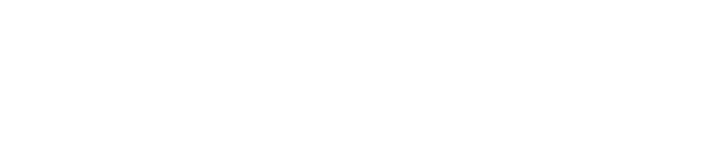
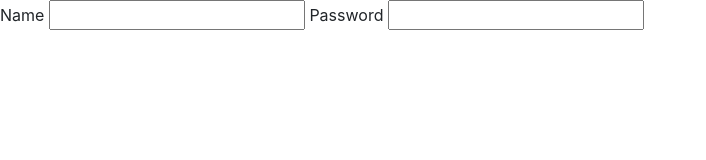
Before and after one commit to Timoh97/Akan-Names-, a plain HTML site: page index.html in a window 1280 px wide. Shown: the whole page, without its empty margins (0-706 px from the left). Drawn offline with nearby package versions, Linux system fonts and the light colour scheme.

Commit message:
add image folder

```diff
--- a/index.html
+++ b/index.html
@@ -5,8 +5,15 @@
     <meta http-equiv="X-UA-Compatible" content="IE=edge">
     <meta name="viewport" content="width=device-width, initial-scale=1.0">
     <title>Document</title>
+    <link rel="stylesheet" href="https://stackpath.bootstrapcdn.com/bootstrap/4.1.3/css/bootstrap.min.css" integrity="sha384-MCw98/SFnGE8fJT3GXwEOngsV7Zt27NXFoaoApmYm81iuXoPkFOJwJ8ERdknLPMO" crossorigin="anonymous">
+    <link rel="stylesheet" href="index.css" type="text/css">
 </head>
 <body>
-
+    <form action="">
+        <label for="">Name</label>
+        <input type="text">
+        <label for="">Password</label>
+        <input type="text">
+    </form>
 </body>
 </html>
```
Also changed, not shown: images/background.jpg (added), images/cool-background (1).png (added), images/cool-background.png (added).
